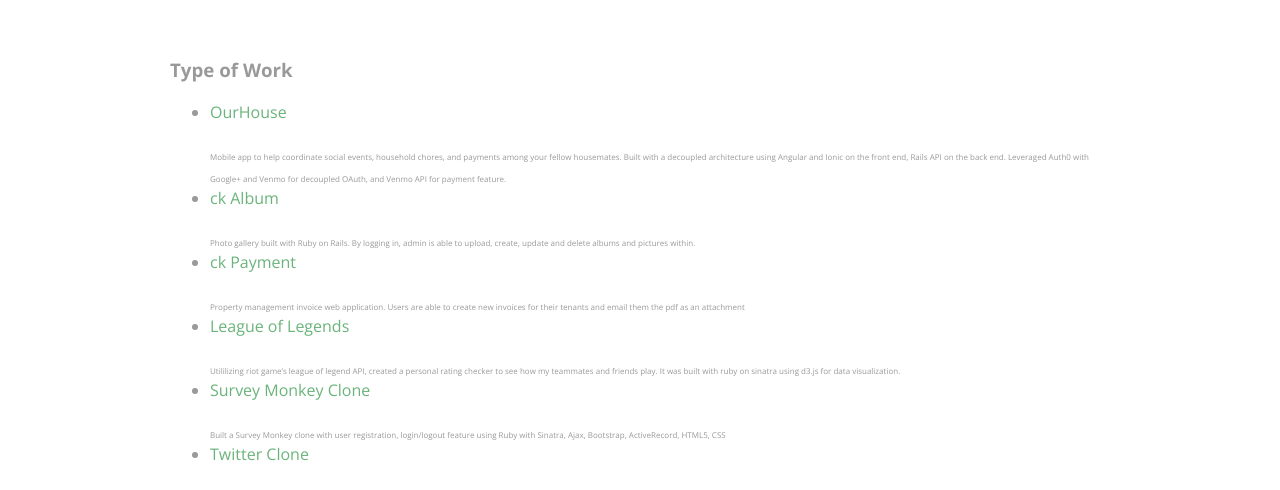
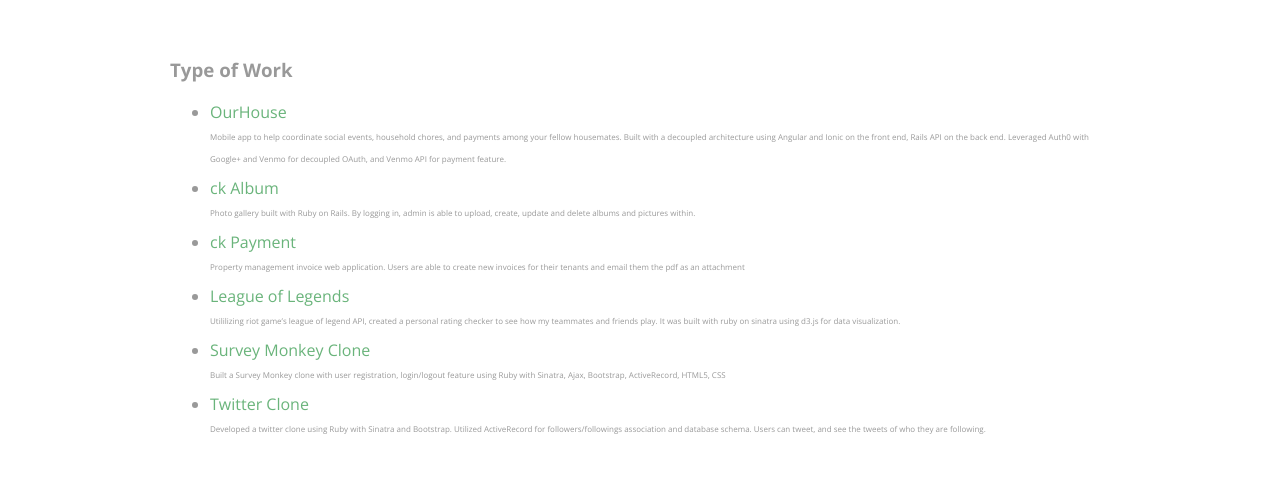
Before and after one commit to ckim0706/ckim0706.github.io, a plain HTML site: page portfolio.html in a window 1280 px wide. Shown: the part 95-585 px from the top of the page. Drawn offline with nearby package versions, Linux system fonts and the light colour scheme.

Commit message:
changed portfolio li

```diff
--- a/stylesheets/main.css
+++ b/stylesheets/main.css
@@ -178,5 +178,5 @@ Portfolio
 ******************************************/
 
 #p-link li {
-  margin-bottom: 20px;
+  margin-top: 10px;
 }
```
